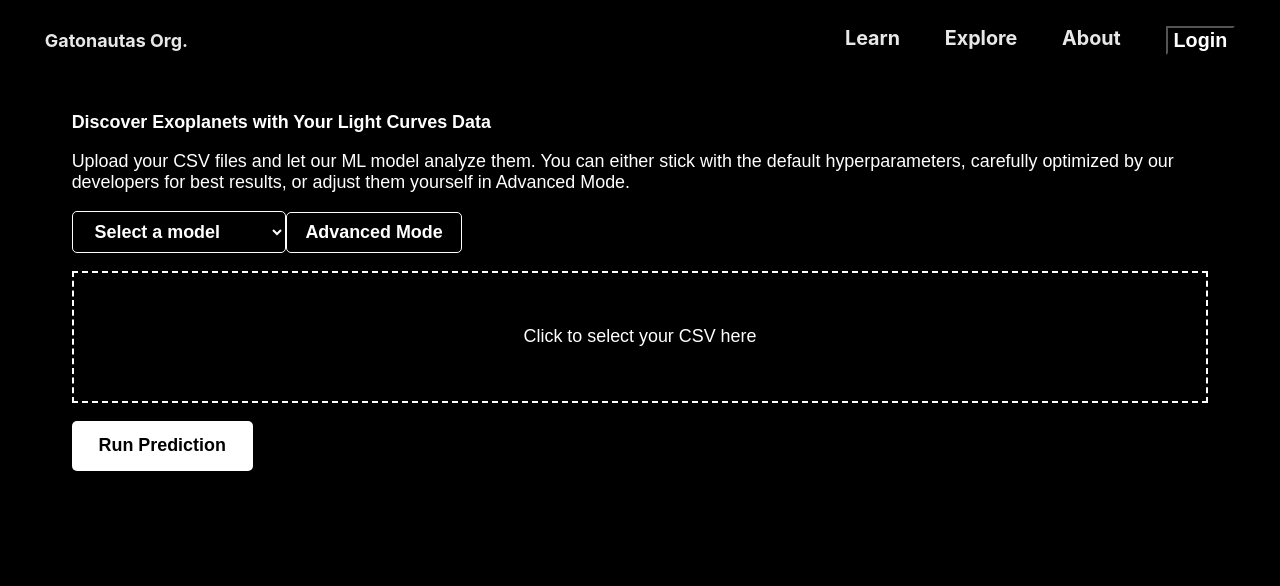
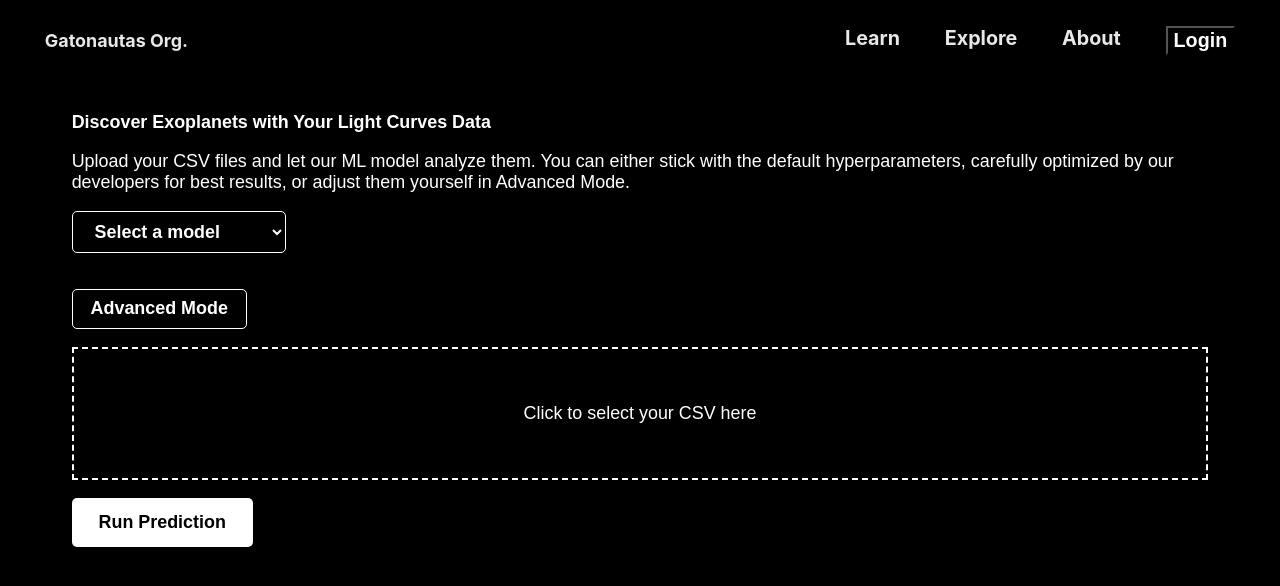
Before and after one commit to Mykaell-Max/Gatonautas, a React (Vite) app in the folder web/front-end/: page /UploadData in a window 1280 px wide. Shown: the top 586 px of the page. Built offline with nearby package versions, Linux system fonts and the light colour scheme; a web font is replaced by a local one.

Commit message:
espaçamento botao

```diff
--- a/web/front-end/src/pages/ExoLearn/ExoLearnView.tsx
+++ b/web/front-end/src/pages/ExoLearn/ExoLearnView.tsx
@@ -17,7 +17,7 @@ const ExoLearn = () => {
           </p>
           <div  className="hero-buttons" >
             <Link to="/Explore">
-            <button className="explore" >Start!!</button>
+            <button  className="explore" >Start!!</button>
             </Link>
           </div>
         </div>
--- a/web/front-end/src/pages/Explore/UploadData/UploadDataView.tsx
+++ b/web/front-end/src/pages/Explore/UploadData/UploadDataView.tsx
@@ -46,13 +46,15 @@ const handleSubmit = () => {
     <option key={model} value={model}>{model}</option>
   ))}
 </select>
+      <div style={{ display: "flex", gap: "1rem", marginTop: "1rem" }}>
+        <button
+          className="advanced-toggle"
+          onClick={() => setShowAdvanced(!showAdvanced)}
+        >
+          {showAdvanced ? "Hide Advanced Mode" : "Advanced Mode"}
+        </button>
 
-      <button
-        className="advanced-toggle"
-        onClick={() => setShowAdvanced(!showAdvanced)}
-      >
-        {showAdvanced ? "Hide Advanced Mode" : "Advanced Mode"}
-      </button>
+      </div>
 
 {showAdvanced && selectedModel && (
   <div className="advanced-settings">
```
